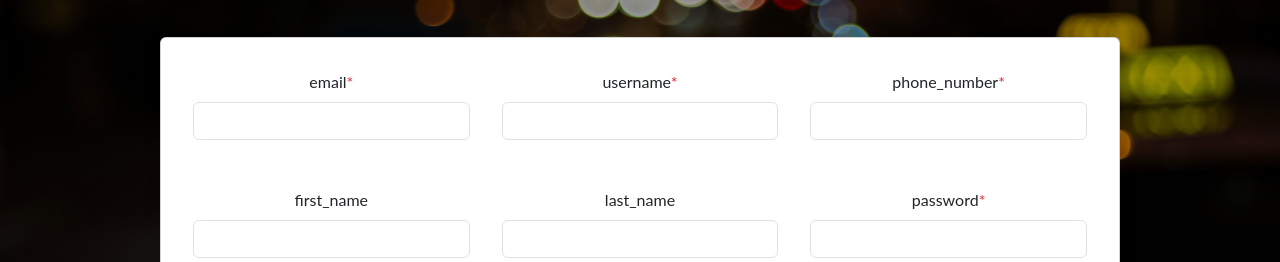
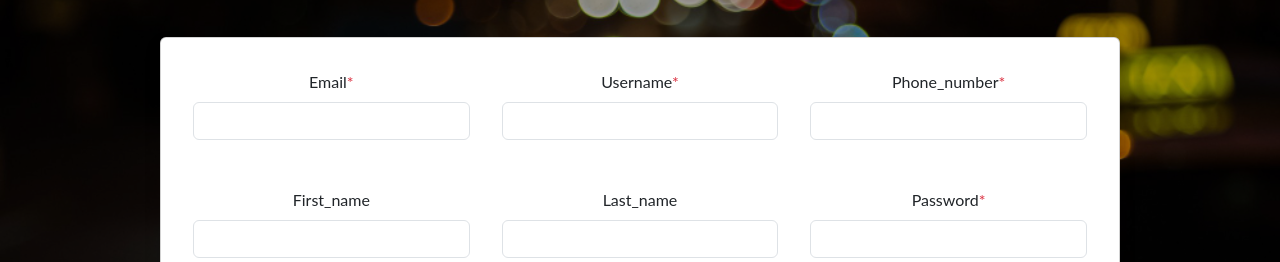
Before and after one commit to Amin-Mashayekhan/Snap-React-App, a React (Vite) app: page /register in a window 1280 px wide. Shown: the part 203-465 px from the top of the page. Built offline with nearby package versions, Linux system fonts and the light colour scheme.

Commit message:
Update InputComponent.tsx

```diff
--- a/src/components/InputComponent.tsx
+++ b/src/components/InputComponent.tsx
@@ -1,8 +1,7 @@
-
 import React from 'react'
 
 interface inputProps {
-    type: "text" | "password" | "email" | "number";
+    type: "text" | "password" | "email" | "number" | "date";
     name: string;
     required?: boolean;
     placeholder?: string;
@@ -23,7 +22,7 @@ const InputComponent = React.forwardRef<HTMLInputElement, inputProps>((props: in
 
     return (
         <React.Fragment>
-            <label htmlFor={name} className="form-label">
+            <label htmlFor={name} className="form-label text-capitalize">
                 {name}
                 {required && <span className="text-danger">*</span>}
             </label>
```
